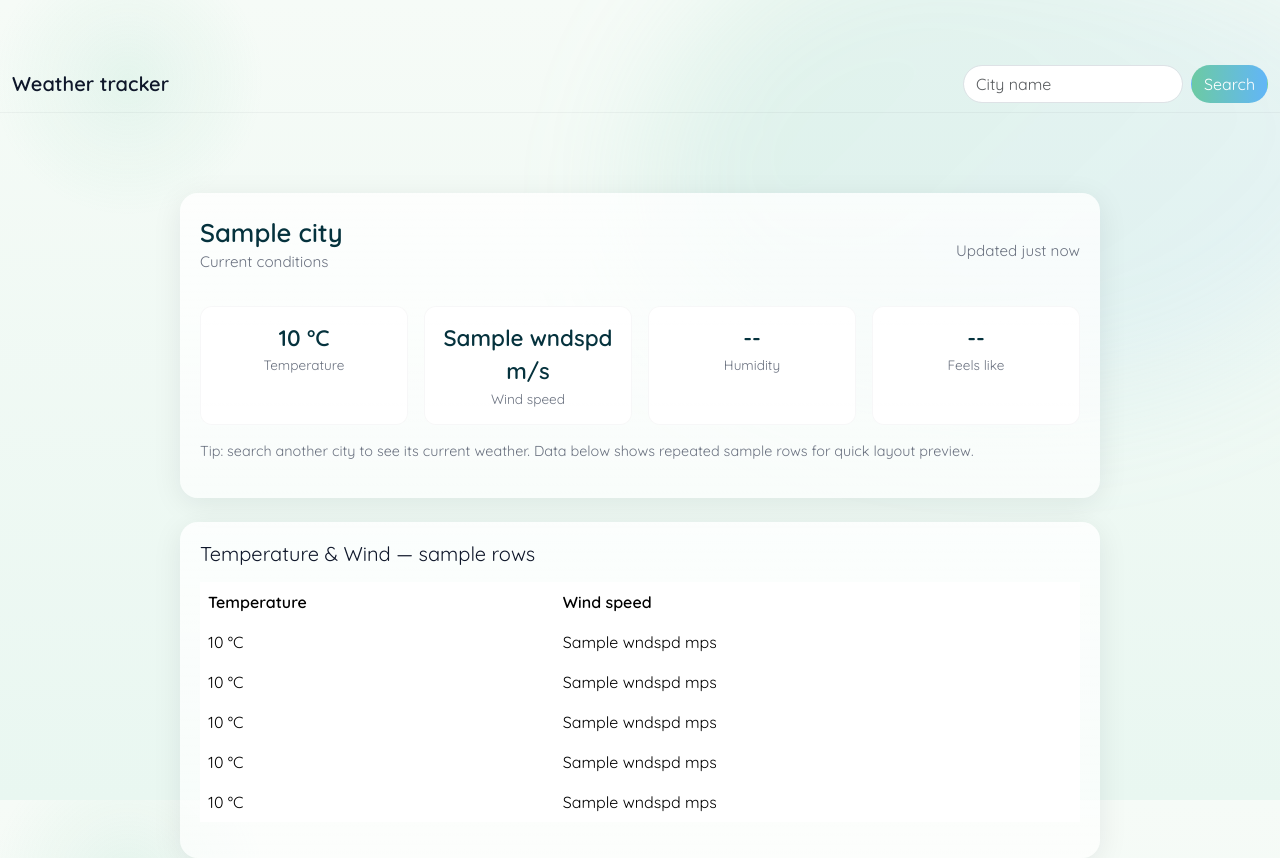
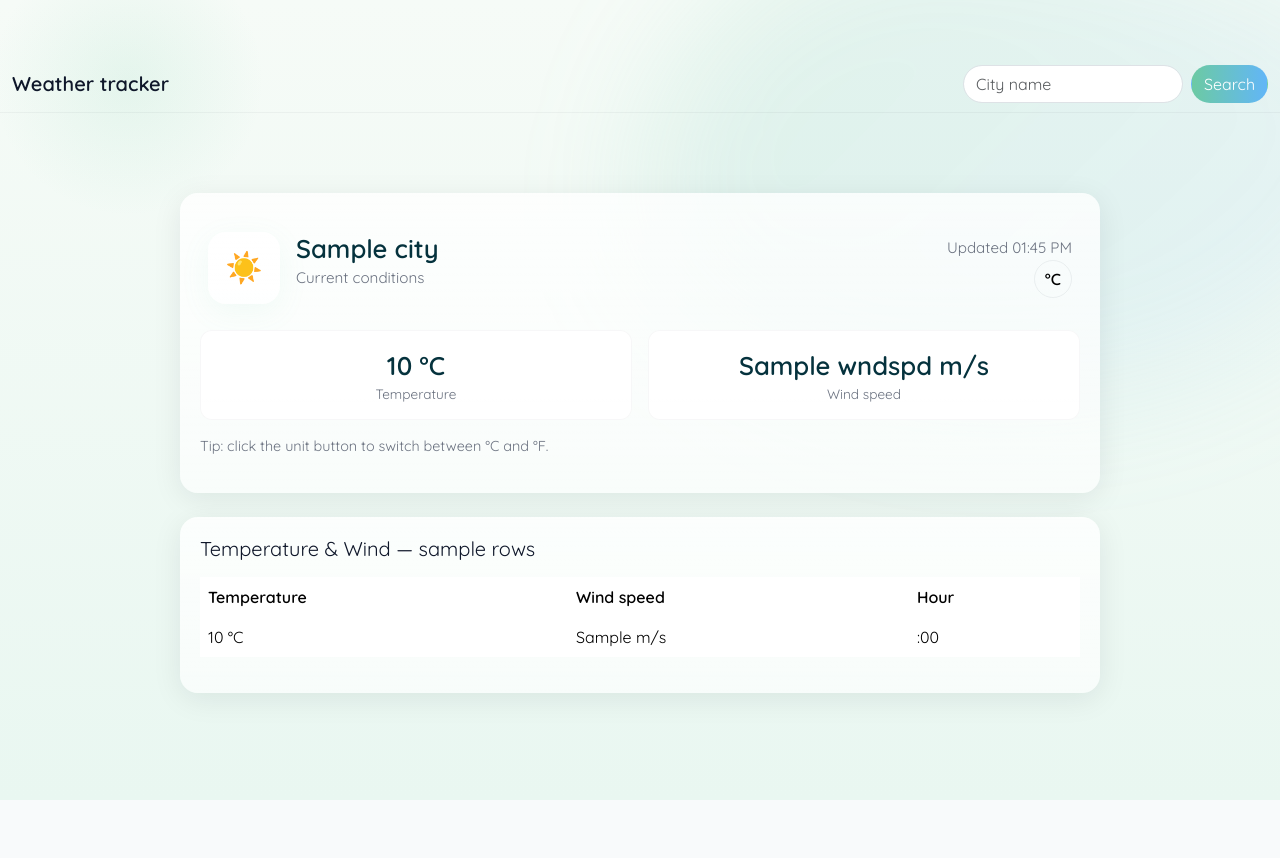
Before and after one commit to kLarss993/weather-tracker, a Flask app: template code/templates/home.html in a window 1280 px wide. After the commit the page ends 800 px from the top, so only its background shows below. Run offline with Flask 3, Linux system fonts and the light colour scheme; the template is opened without the code that fills it: most values are stand-ins (such as "Sample title", 1, 10 or a date in 2020).

Commit message:
Enhance home page with weather forecast display and unit toggle functionality

```diff
--- a/code/app.py
+++ b/code/app.py
@@ -1,3 +1,4 @@
+from time import *
 from flask import *
 from datetime import *
 import requests
@@ -73,22 +74,24 @@
         temps = data["hourly"]["temperature_2m"]
         winds = data["hourly"]["windspeed_10m"]
 
-        target_date = "2026-03-01"
+        target_date = now.strftime("%Y-%m-%d")
 
         result = []
+        forecast = []
 
         for i, t in enumerate(times):
             if t.startswith(target_date):
-                result.append((t, temps[i], winds[i]))
-
-        # print(result)
-
+                forecast.append((t, temps[i], winds[i]))
+                # result.append((t, temps[i], winds[i]))
 
     return render_template('home.html',
+                           result=result,
+                           sreftime=strftime,
                            now=now,
                            temp=temp,
                            wndspd=wndspd,
                            error=error,
+                           forecast=forecast,
                            city=city)
 
 
--- a/code/static/css/style.css
+++ b/code/static/css/style.css
@@ -59,6 +59,20 @@
   margin:1.5rem auto;
 }
 
+.hero{
+  display:flex;
+  align-items:center;
+  gap:1rem;
+  padding:1rem 0.5rem 0.5rem 0.5rem;
+}
+
+.weather-icon{
+  width:72px;height:72px;border-radius:18px;
+  background:linear-gradient(180deg,rgba(255,255,255,0.9),rgba(255,255,255,0.7));
+  display:flex;align-items:center;justify-content:center;font-size:30px;color:var(--accent);
+  box-shadow:0 8px 30px rgba(108,202,163,0.08);
+}
+
 .city-title{font-size:1.6rem;font-weight:700;margin:0;color:#05323d}
 .subtle{color:var(--muted);font-size:0.95rem}
 
@@ -75,8 +89,16 @@
   text-align:center;
   border: 1px solid rgba(15,23,42,0.03);
 }
-.metric-value{font-size:1.4rem;font-weight:700;color:#05323d}
+.metric-value{font-size:1.6rem;font-weight:700;color:#05323d;transition:transform .35s ease}
 .metric-label{font-size:0.85rem;color:var(--muted)}
+
+.unit-toggle{background:transparent;border:1px solid rgba(15,23,42,0.06);padding:6px 10px;border-radius:999px;font-weight:600}
+
+.forecast-grid{display:grid;grid-template-columns:repeat(auto-fit,minmax(120px,1fr));gap:0.8rem;margin-top:1rem}
+.forecast-card{background:linear-gradient(180deg,rgba(255,255,255,0.9),rgba(255,255,255,0.8));padding:0.7rem;border-radius:12px;text-align:center;border:1px solid rgba(15,23,42,0.03)}
+
+@keyframes pulseTemp{0%{transform:scale(1)}50%{transform:scale(1.04)}100%{transform:scale(1)}}
+.metric-value.pulse{animation:pulseTemp 1.6s ease-in-out infinite}
 
 .footer-note{margin-top:1rem;color:var(--muted);font-size:0.9rem}
 
--- /dev/null
+++ b/code/static/js/home.js
@@ -0,0 +1,30 @@
+document.addEventListener('DOMContentLoaded', ()=>{
+  const tempEl = document.querySelector('.metric-value[data-type="temp"]');
+  const toggle = document.getElementById('unitToggle');
+  const updatedEl = document.getElementById('updatedTime');
+
+  function toF(c){return Math.round((c*9/5)+32)}
+
+  if(toggle && tempEl){
+    toggle.addEventListener('click', ()=>{
+      const current = tempEl.dataset.c;
+      if(!current) return;
+      if(toggle.dataset.unit === 'C'){
+        tempEl.textContent = toF(Number(current)) + ' °F';
+        toggle.textContent = '°F';
+        toggle.dataset.unit = 'F';
+      } else {
+        tempEl.textContent = current + ' °C';
+        toggle.textContent = '°C';
+        toggle.dataset.unit = 'C';
+      }
+      tempEl.classList.add('pulse');
+      setTimeout(()=>tempEl.classList.remove('pulse'),1600);
+    });
+  }
+
+  if(updatedEl){
+    const now = new Date();
+    updatedEl.textContent = now.toLocaleTimeString([], {hour:'2-digit',minute:'2-digit'});
+  }
+});
--- a/code/templates/home.html
+++ b/code/templates/home.html
@@ -26,37 +26,34 @@
 
         <div class="container container-main">
             <div class="weather-card" role="region" aria-label="Current weather">
-                <div class="d-flex align-items-center justify-content-between">
+                    <div class="d-flex align-items-center justify-content-between hero">
+                        <div class="d-flex align-items-center gap-3">
+                            <div class="weather-icon">☀️</div>
                             <div>
                                 <p class="city-title">{{ city if city else 'Your city' }}</p>
                                 <p class="subtle">Current conditions</p>
                             </div>
-                    <div class="text-end subtle">Updated just now</div>
+                        </div>
+
+                        <div class="text-end">
+                            <div class="subtle">Updated <span id="updatedTime">just now</span></div>
+                            <button id="unitToggle" class="unit-toggle" data-unit="C">°C</button>
+                        </div>
                     </div>
 
                     <div class="metrics">
                         <div class="metric-card">
-                        <div class="metric-value">{{ temp }} °C</div>
+                            <div class="metric-value" data-type="temp" data-c="{{ temp }}">{{ temp }} °C</div>
                             <div class="metric-label">Temperature</div>
                         </div>
 
                         <div class="metric-card">
-                        <div class="metric-value">{{ wndspd }} m/s</div>
+                            <div class="metric-value" data-type="wind">{{ wndspd }} m/s</div>
                             <div class="metric-label">Wind speed</div>
-                    </div>
-
-                    <div class="metric-card">
-                        <div class="metric-value">--</div>
-                        <div class="metric-label">Humidity</div>
-                    </div>
-
-                    <div class="metric-card">
-                        <div class="metric-value">--</div>
-                        <div class="metric-label">Feels like</div>
                         </div>
                     </div>
 
-                <p class="footer-note">Tip: search another city to see its current weather. Data below shows repeated sample rows for quick layout preview.</p>
+                    <p class="footer-note">Tip: click the unit button to switch between °C and °F.</p>
             </div>
 
             <div class="weather-card">
@@ -67,13 +64,15 @@
                             <tr>
                                 <th>Temperature</th>
                                 <th>Wind speed</th>
+                                <th>Hour</th>
                             </tr>
                         </thead>
                         <tbody>
-                            {% for i in range(5) %}
+                            {% for now, temp_h, wind_h in forecast %}
                                 <tr>
-                                <td>{{ temp }} °C</td>
-                                <td>{{ wndspd }} mps</td>
+                                    <td>{{ temp_h }} °C</td>
+                                    <td>{{ wind_h }} m/s</td>
+                                    <td>{{ now.split('T')[1].split(':')[0] }}:00</td>
                                 </tr>
                             {% endfor %}
                         </tbody>
@@ -81,5 +80,6 @@
                 </div>
             </div>
         </div>
+        <script src="{{ url_for('static', filename='js/home.js') }}"></script>
     </body>
 </html>
```
Lines whose indentation alone changed are shown as unchanged.
